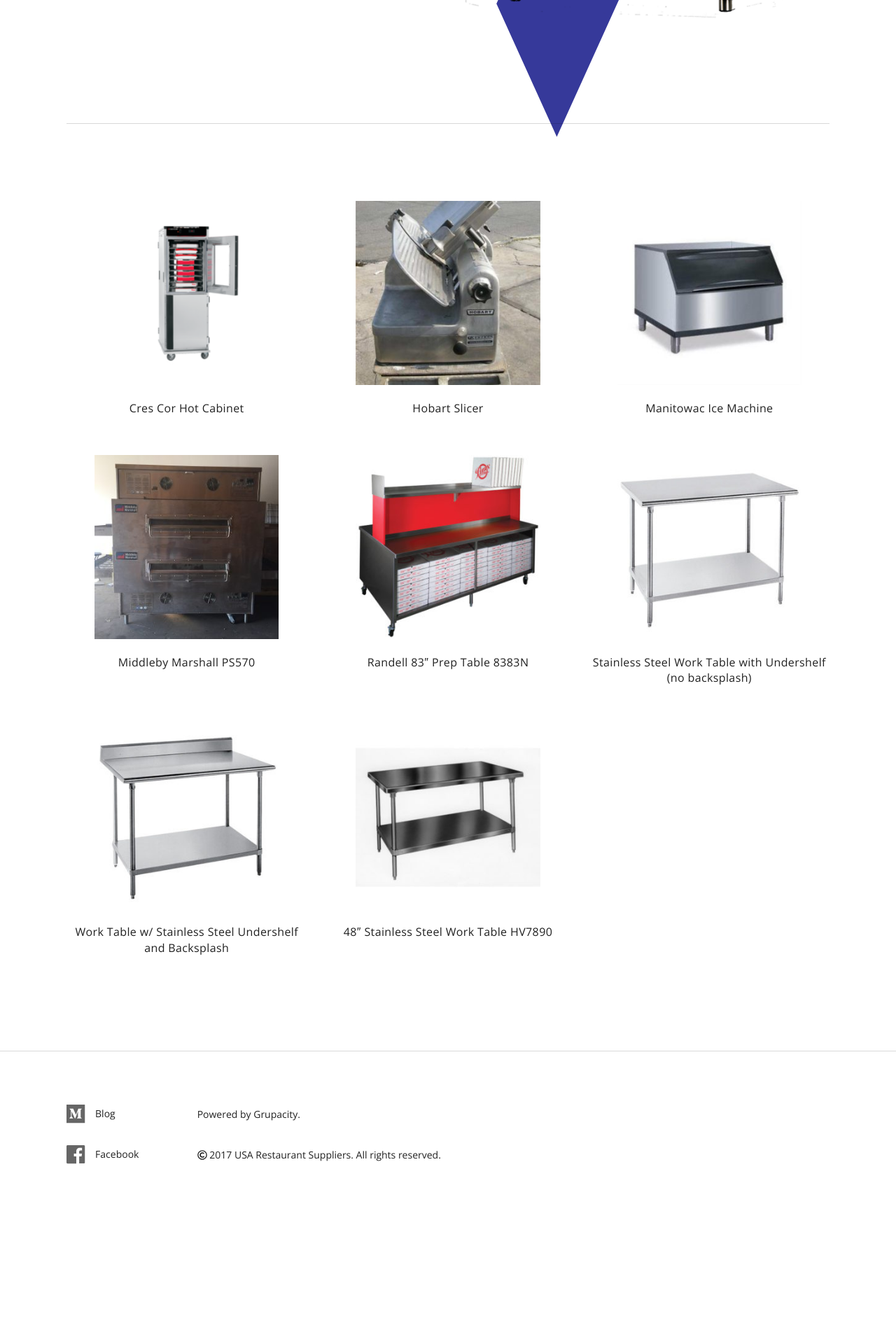
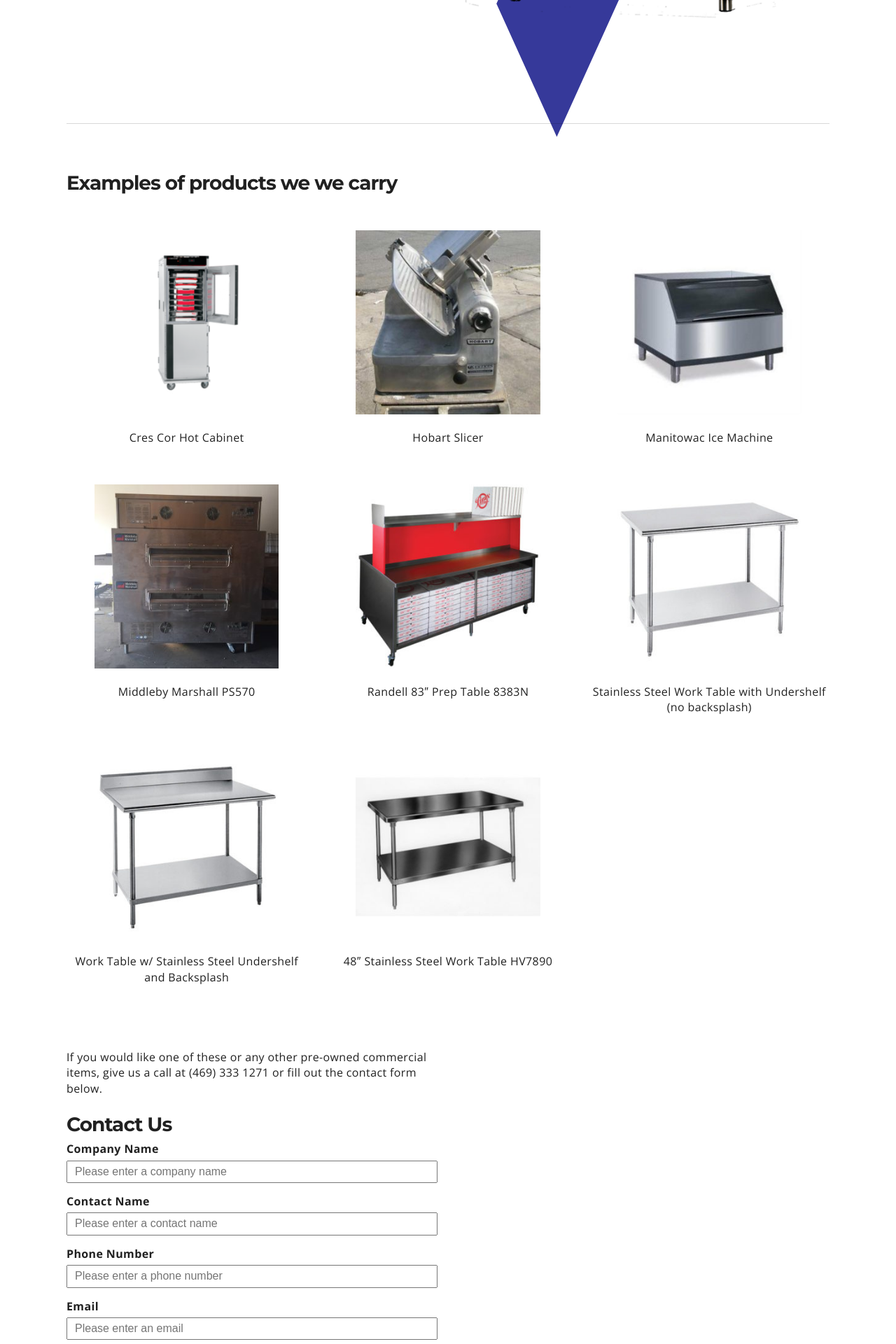
Before and after one commit to JohnKahn/usa, a Jekyll site: the page built from products.html, in a window 1280 px wide. Shown: the part 649-2569 px from the top of the page at 70% size. Built offline with Jekyll 4.4.1, drawn with Linux system fonts in a browser that asks for light colours; nearby versions of some CDN libraries; before the commit the page ends 2389 px from its top, so only the background shows below that.

Commit message:
Update products page

```diff
--- a/_sass/_products.scss
+++ b/_sass/_products.scss
@@ -71,4 +71,8 @@
       padding-bottom: 0;
     }
   }
+
+  .after-products {
+    padding-top: 60px;
+  }
 }
--- a/products.html
+++ b/products.html
@@ -9,10 +9,8 @@ scripts:
     <div class="row">
       <div class="col-12 col-md-6">
         <div class="products-header stagger">
-          <div data-color="#36399a">
-            <h2 class="products-title">Products
-              <span class="theme-textColor">{{ message.title }}</span>
-            </h2>
+          <div>
+            <h2 class="products-title">Products</h2>
             <p class="products-">
               We supply professionally tested and cleaned pre-owned commercial equipment.
               If you are interested in saving money while still having incredible equipment
@@ -48,8 +46,9 @@ scripts:
   </section>
   <section class="container">
     <div class="products-list">
-      <div class="products-message stagger">
-        <div class="row">
+      <div class="products-message">
+        <h4>Examples of products we we carry</h4>
+        <div class="row stagger-children">
           {% for product in site.products %}
             <div class="product col-12 col-md-4">
               <img class="product-image" src="{{ product.image }}" />
@@ -60,4 +59,36 @@ scripts:
       </div>
     </div>
   </section>
+  <section class="container after-products">
+    <div class="row">
+      <p class="col-12 col-md-6">
+        If you would like one of these or any other pre-owned commercial items,
+        give us a call at (469) 333 1271 or fill out the contact form below.
+      </p>
+    </div>
+    <div class="row">
+      <div class="col-12 col-md-6">
+        <form action="https://formspree.io/devon@usarestaurantsuppliers.com" method="POST">
+          <h4 class="form-title">Contact Us</h4>
+          <div class="form-group">
+            <label for="CompanyName">Company Name</label>
+            <input id="CompanyName" type="text" name="CompanyName" placeholder="Please enter a company name" />
+          </div>
+          <div class="form-group">
+            <label for="ContactName">Contact Name</label>
+            <input id="ContactName" type="text" name="ContactName" placeholder="Please enter a contact name" />
+          </div>
+          <div class="form-group">
+            <label for="PhoneNumber">Phone Number</label>
+            <input id="PhoneNumber" type="tel" name="PhoneNumber" placeholder="Please enter a phone number" />
+          </div>
+          <div class="form-group">
+            <label for="Email">Email</label>
+            <input id="Email" type="email" name="Email" placeholder="Please enter an email" />
+          </div>
+          <button class="button button--themed" type="submit">Submit</button>
+        </form>
+      </div>
+    </div>
+  </section>
 </main>
```
